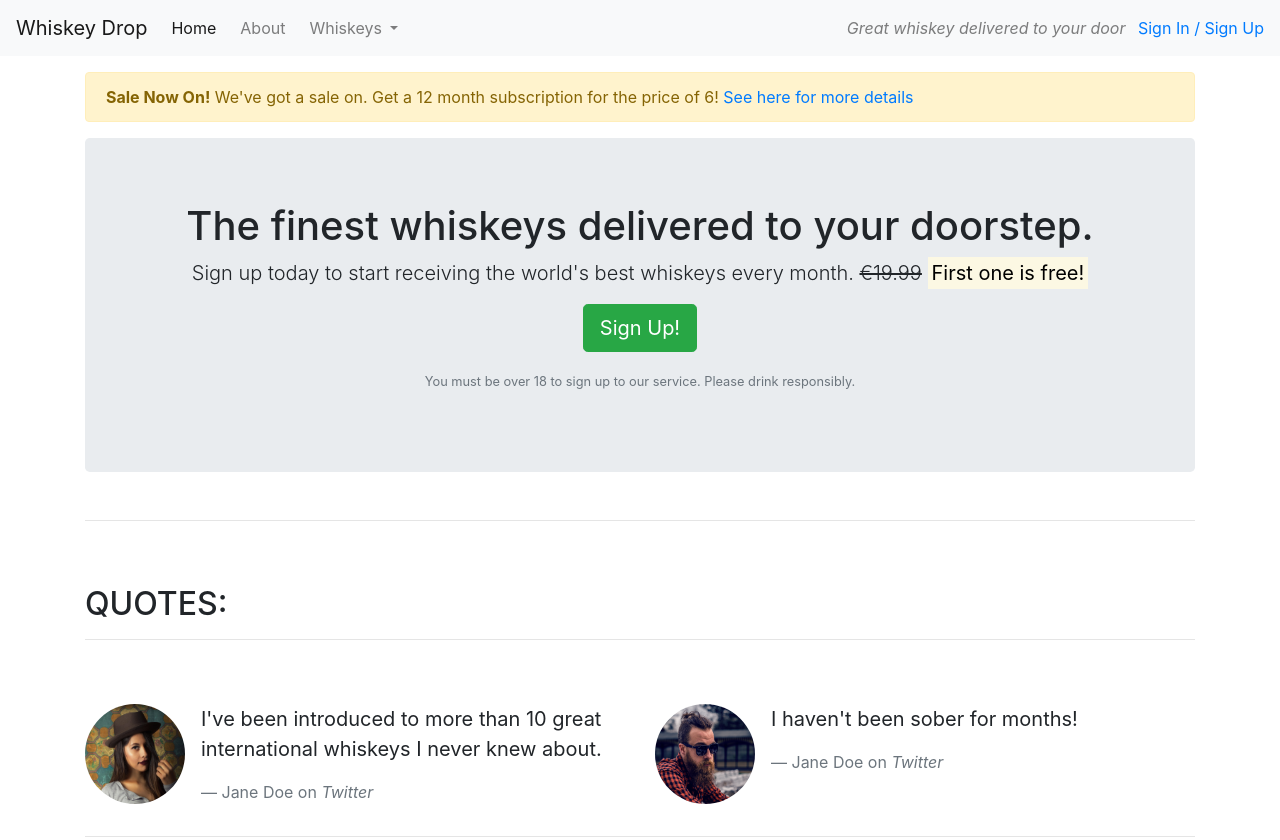
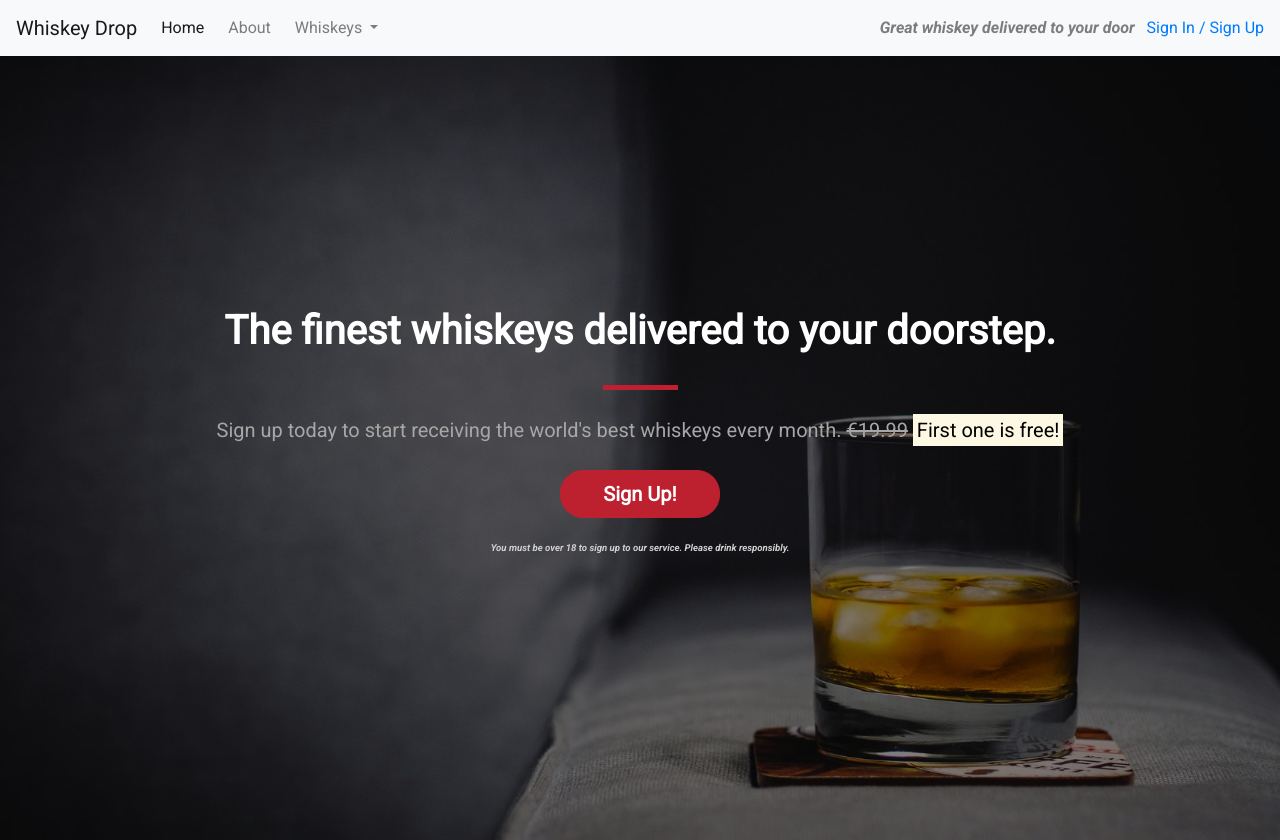
Before and after one commit to Hugh1996/Bootstrap4, a plain HTML site: page index.html in a window 1280 px wide. Shown: the top 840 px of the page. Drawn offline with nearby package versions, Linux system fonts and the light colour scheme.

Commit message:
Update callout

```diff
--- /dev/null
+++ b/css/style.css
@@ -0,0 +1,95 @@
+body {
+    font-family: 'Roboto', sans-serif;
+}
+
+.alert-container {}
+
+.callout-container {
+    height: 100vh;
+
+    background: url("../images/whiskey.jpg") no-repeat bottom right fixed;
+    -webkit-background-size: cover;
+    -moz-background-size: cover;
+    -o-background-size: cover;
+    background-size: cover;
+
+    display: flex;
+    align-items: center;
+    justify-content: center;
+
+    position: relative;
+}
+
+.opaque-overlay {
+    position: absolute;
+    top: 0;
+    left: 0;
+    height: 100%;
+    width: 100%;
+    background-color: rgba(0, 0, 0, 0.5);
+}
+
+.quotes-container {}
+
+.features-container {}
+
+/* Block dividers */
+
+.block-divider {
+    width: 75px;
+    height: 5px;
+    border: 0;
+}
+
+.block-divider--orange {
+    background-color: #bd2130;
+}
+
+.block-divider--short {
+    width: 35px;
+}
+
+/* Jumbotron */
+
+.jumbotron {
+    background-color: transparent;
+}
+
+.jumbotron-header {
+    color: white;
+    font-weight: bold;
+    margin-bottom: 30px;
+}
+
+.jumbotron .lead {
+    margin: 25px 0;
+    color: #a7a7a7;
+}
+
+.jumbotron small {
+    font-size: 60%;
+    font-style: italic;
+    color: #d0d0d0;
+}
+
+/* Buttons */
+
+.btn--cta {
+    font-weight: bold;
+    border-radius: 23px;
+    width: 160px;
+}
+
+.btn--red {
+    color: white;
+    background-color: #bd2130;
+    border-color: #bd2130;
+}
+
+.btn--red:hover,
+.btn--red:active,
+.btn--red:focus,
+.btn--red:active:focus {
+    background-color: #93000e;
+    border-color: #93000e;
+}
--- a/index.html
+++ b/index.html
@@ -8,6 +8,11 @@
     <link rel="stylesheet" href="https://maxcdn.bootstrapcdn.com/bootstrap/4.1.3/css/bootstrap.min.css">
     <link rel="stylesheet" href="https://use.fontawesome.com/releases/v5.6.1/css/all.css"
         integrity="sha384-gfdkjb5BdAXd+lj+gudLWI+BXq4IuLW5IT+brZEZsLFm++aCMlF1V92rMkPaX4PP" crossorigin="anonymous">
+
+    <link rel="preconnect" href="https://fonts.googleapis.com">
+    <link rel="preconnect" href="https://fonts.gstatic.com" crossorigin>
+    <link href="https://fonts.googleapis.com/css2?family=Roboto:ital,wght@0,400;1,700&display=swap" rel="stylesheet">
+    <link rel="stylesheet" href="css/style.css" type="text/css">
 </head>
 
 <body>
@@ -48,7 +53,7 @@
         </div>
         <!--</div>-->
     </nav>
-    <article class="container mt-3">
+    <!-- <div class="container alert-container">
         <div class="row d-none d-sm-block">
             <div class="col-12">
                 <div class="alert alert-warning">
@@ -57,25 +62,30 @@
                 </div>
             </div>
         </div>
+    </div> -->
+    <div class="container-fluid callout-container">
         <!-- Callout -->
+        <div class="opaque-overlay">&nbsp;</div>
         <div class="row">
             <div class="col-12">
                 <section class="callout jumbotron text-center">
-                    <h1>The finest whiskeys delivered to your doorstep.</h1>
+                    <h1 class="jumbotron-header">The finest whiskeys delivered to your doorstep.</h1>
+                    <hr class="block-divider block-divider--orange">
                     <p class="lead">Sign up today to start receiving the world's best whiskeys every month.
                         <s class="d-none d-sm-inline">€19.99</s>
                         <span class="d-inline d-sm-none"><br></span>
                         <strong><mark>First one is free!</mark></strong>
                     </p>
-                    <p><button class="btn btn-lg btn-success" data-toggle="modal" data-target="#signUpModal">Sign Up!</button></p>
+                    <p><button class="btn btn-lg btn--cta btn--red" data-toggle="modal" data-target="#signUpModal">Sign Up!</button></p>
                     <p class="text-muted"><small>You must be over 18 to sign up to our service. Please drink
                             responsibly.</small></p>
                 </section>
             </div>
         </div>
         <!-- /.callout -->
-        <hr>
+    </div>
         <!-- Quotes -->
+            <div class="container quotes-container">
             <section class="quotes">
                 <div class="row">
                     <div class="col-12 my-5">
@@ -116,8 +126,9 @@
                 </div>
             </section>
             <!-- /.quotes -->
-        <hr>
+        </div>
         <!-- Features -->
+        <div class="features-container">
             <section class="features">
                 <div class="row">
                     <div class="col-12 my-5">
@@ -157,6 +168,8 @@
                 </div>
             </section>
             <!-- /.features -->
+        </div>
+        <!-- Favourites -->
     <section class="favourites">
         <h2 class="text-uppercase">Monthly favourites</h2>
         <table class="table table-hover">
@@ -189,7 +202,7 @@
                 </tr>
             </tbody>
     </section>
-    </article>
+    <!-- /.features -->
 <div class="modal" tabindex="-1" role="dialog" id="signUpModal">
         <div class="modal-dialog">
             <div class="modal-content">
```
Also changed, not shown: images/whiskey.jpg (added). Lines whose indentation alone changed are shown as unchanged.
